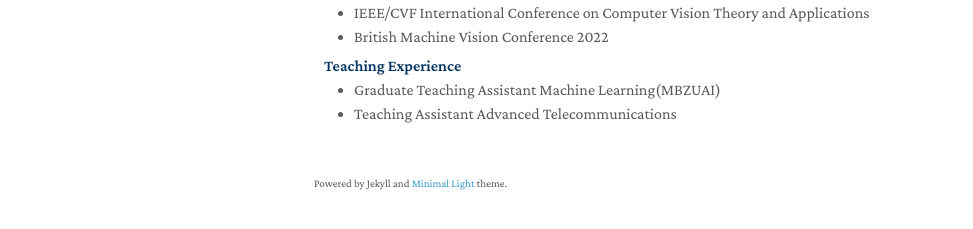
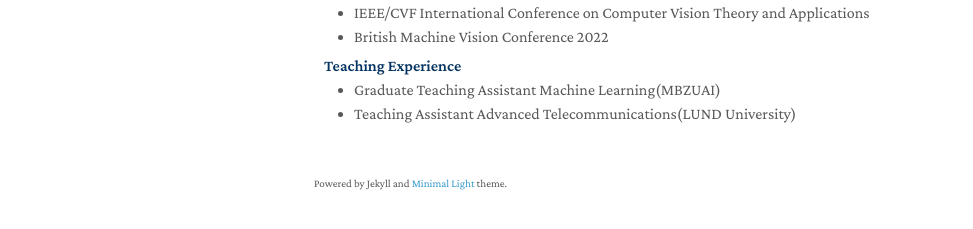
Before and after one commit to aliman80/aliman80.github.io, a Jekyll site: the page built from index.md, in a window 1280 px wide and 900 px high, scrolled down 1536 px. Shown: the part 636-865 px from the top of the window, without its empty margins (156-1129 px from the left). Built offline with Jekyll 4.4.1, drawn with Linux system fonts in a browser that asks for light colours; a style sheet for code colours, icons or effects is not loaded; our own code applies the rules of GitHub Pages for plain Markdown files.

Commit message:
Update services.md

```diff
--- a/_includes/services.md
+++ b/_includes/services.md
@@ -13,5 +13,5 @@
 <ul style="margin:0 0 20px;">
   <li><a href="www.mbzuai.ac.ae"><autocolor>Graduate Teaching Assistant
  Machine Learning(MBZUAI)</autocolor></a></li>
-  <li><a href="www.lunduniversity.lu.se "><autocolor>Teaching Assistant Advanced Telecommunications</autocolor></a></li>
+  <li><a href="www.lunduniversity.lu.se "><autocolor>Teaching Assistant Advanced Telecommunications(LUND University)</autocolor></a></li>
 </ul>
```
